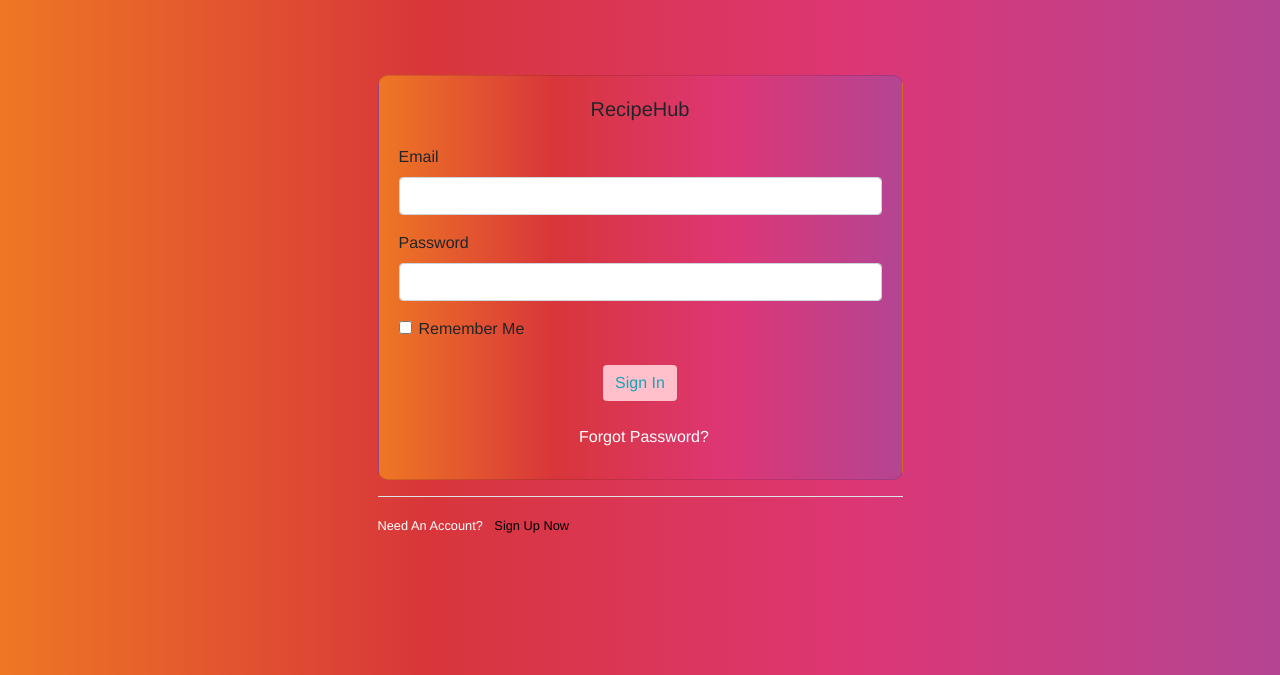
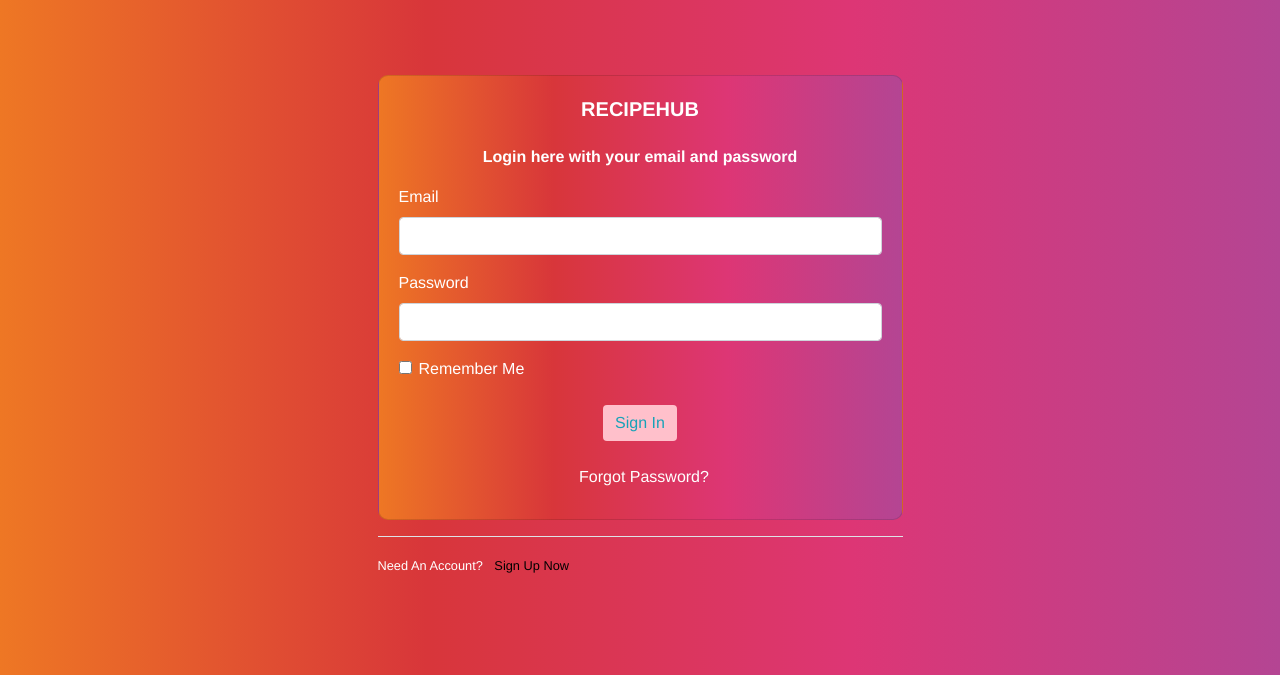
Before and after one commit to bennet489/RecipeHub, a Flask app: page /login in a window 1280 px wide. Shown: the part 125-800 px from the top of the page. Run offline with Flask 3, Linux system fonts and the light colour scheme; some libraries are stand-ins or nearby versions.

Commit message:
Update login.html

```diff
--- a/app/static/style.css
+++ b/app/static/style.css
@@ -39,6 +39,7 @@ body {
     padding-top: 1px;
     padding-bottom: 10px;
     align-items: left;
+    color: white;
     background: linear-gradient(to right, #ee7724, #d8363a, #dd3675, #b44593);
 }
 
@@ -76,3 +77,15 @@ body {
     color: black;
     font-size: 1em;
 }
+
+.p {
+    color: white;
+    font-size: 1em;
+    font-weight: bold;
+    text-align: center;
+}
+
+.card-title {
+    color: white;
+    font-weight: bolder;
+}
--- a/app/templates/login.html
+++ b/app/templates/login.html
@@ -5,7 +5,8 @@
         <div class="col-md-6">
             <div class="card">
                 <div class="card-body">
-                    <h5 class="card-title text-center mb-4">RecipeHub</h5>
+                    <h5 class="card-title text-center mb-4">RECIPEHUB</h5>
+                    <p class="p">Login here with your email and password</p>
                     <form method="POST" action="">
                         {{ form.hidden_tag() }}
                         <div class="form-group">
--- a/app/templates/register.html
+++ b/app/templates/register.html
@@ -5,7 +5,7 @@
         <div class="col-md-6">
             <div class="card">
                 <div class="card-body">
-                    <h5 class="card-title text-center mb-4">Create an account</h5>
+                    <h5 class="card-title text-center mb-4">CREATE AN ACCOUNT</h5>
                     <form method="POST" action="">
                         {{ form.hidden_tag() }}
                         <div class="form-group">
```
